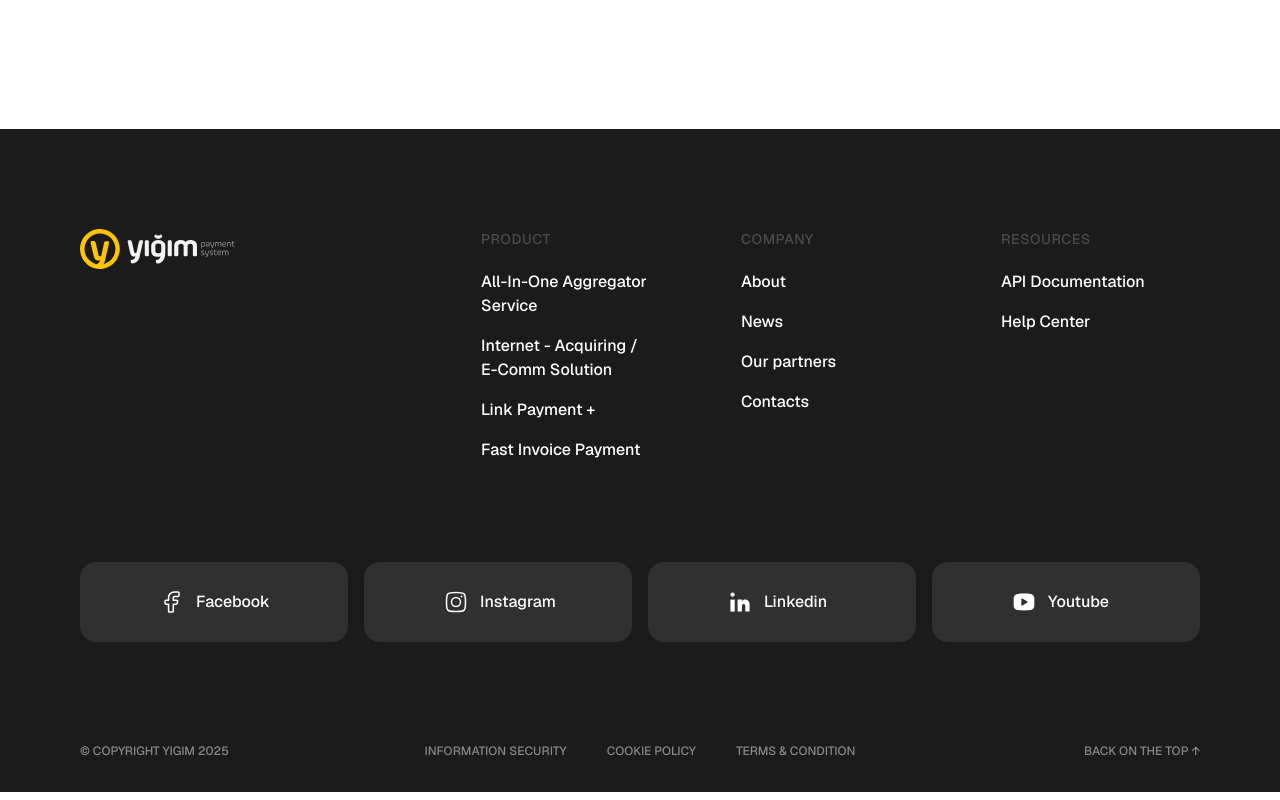
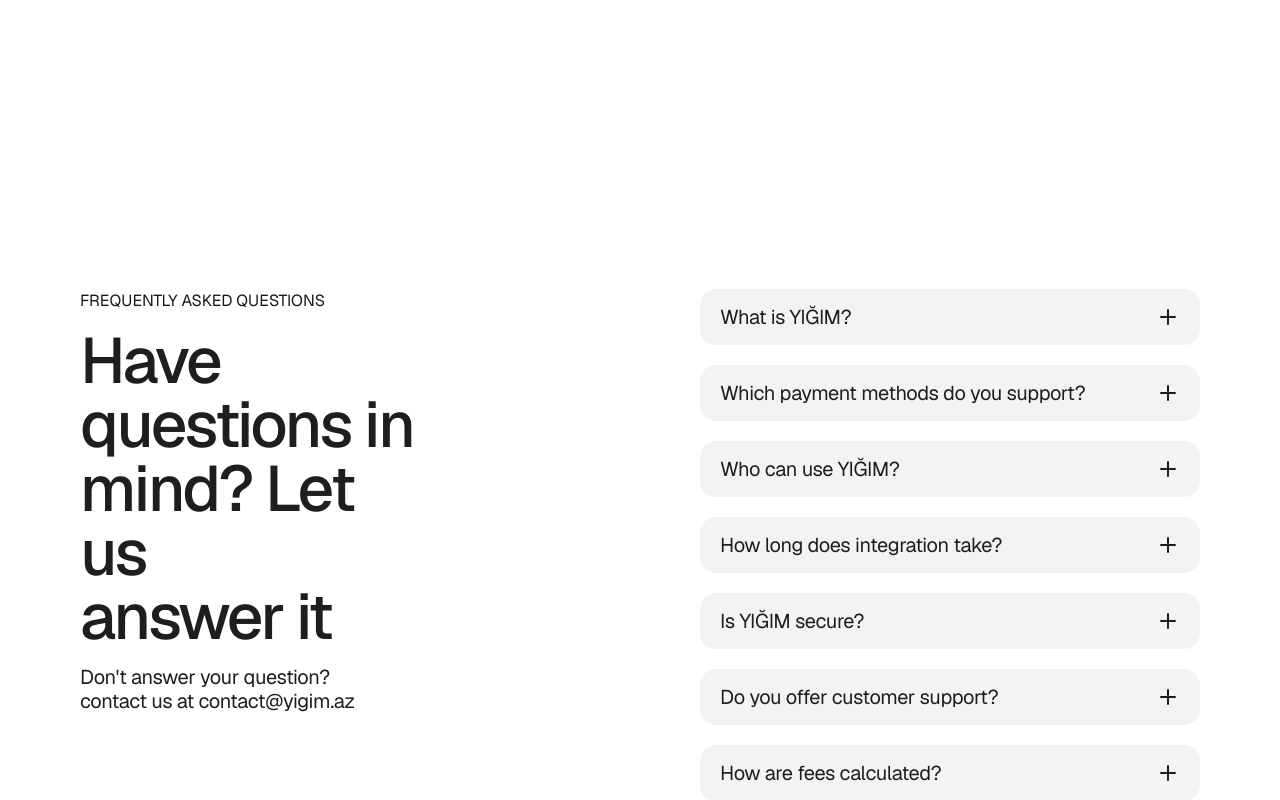
Before and after one commit to javadoffuad/yigim-app, a Next.js app: page / in a window 1280 px wide. Shown: the part 1980-2780 px from the top of the page. Built offline with nearby package versions, Linux system fonts and the light colour scheme.

Commit message:
chore(app): update faq, header

```diff
--- a/app/components/faq/faq.module.css
+++ b/app/components/faq/faq.module.css
@@ -1,3 +1,59 @@
+.faq-section {
+    background: #fff;
+    padding: 160px 0;
+    border-radius: 0 0 40px 40px;
+    width: 100%;
+    position: relative;
+    z-index: 1;
+}
+
+.faq-content {
+    display: flex;
+    justify-content: space-between;
+    gap: 100px;
+    max-width: 1120px;
+    margin: 0 auto;
+}
+
+.faq-left {
+    width: 342px;
+    display: flex;
+    flex-direction: column;
+    gap: 315px;
+}
+
+.faq-header {
+    display: flex;
+    flex-direction: column;
+    gap: 16px;
+}
+
+.faq-subtitle {
+    font-weight: 500;
+    font-size: 14px;
+    color: #888888;
+    letter-spacing: 0.56px;
+}
+
+.faq-title {
+    font-weight: 500;
+    font-size: 64px;
+    line-height: 64px;
+    letter-spacing: -2.56px;
+    color: #1e1e1e;
+}
+
+.faq-contact {
+    font-size: 20px;
+    line-height: 24px;
+    letter-spacing: -0.4px;
+    color: #1e1e1e;
+}
+
+.faq-contact .highlight {
+    color: #ffc404;
+}
+
 .faqList {
     width: 500px;
     display: flex;
--- a/app/components/faq/faq.tsx
+++ b/app/components/faq/faq.tsx
@@ -7,6 +7,18 @@
 
 export default function Faq({items}: {items: Faq[]}) {
     return (
+        <section className={styles["faq-section"]}>
+            <div className={styles["faq-content"]}>
+                <div className={styles["faq-left"]}>
+                    <div className={styles["faq-header"]}>
+                        <span className={styles["section-label"]}>FREQUENTLY ASKED QUESTIONS</span>
+                        <h2 className={styles["faq-title"]}>Have<br />questions in<br />mind? Let us<br />answer it</h2>
+                        <p className={styles["faq-contact"]}>
+                            Don't answer your question?<br />
+                            contact us at <span className={styles["contact-email"]}>contact@yigim.az</span>
+                        </p>
+                    </div>
+                </div>
                 <div className={styles.faqList}>
                     {items.map(item => (
                         <div className={styles.faqItem}>
@@ -22,5 +34,7 @@
                     </div>
                     ))}
                 </div>
+            </div>
+        </section>
     )
 }
--- a/app/components/footer/footer.module.css
+++ b/app/components/footer/footer.module.css
@@ -2,7 +2,8 @@
     display: flex;
     justify-content: center;
     background: #1b1b1b;
-    padding: 100px 0 32px 0;
+    padding: 140px 0 32px 0;
+    margin-top: -40px;
 }
 
 .footer-content {
--- a/app/layout.tsx
+++ b/app/layout.tsx
@@ -3,6 +3,8 @@
 import "./globals.css";
 import Header from './components/header';
 import Footer from "./components/footer/footer";
+import Faq from "./components/faq/faq";
+import { FAQ_LIST } from "./constants/faq.constants";
 
 const geistSans = Geist({
   variable: "--font-geist-sans",
@@ -31,6 +33,7 @@
       >
         <Header />
         {children}
+        <Faq items={FAQ_LIST} />
         <Footer />
       </body>
     </html>
```
Lines whose indentation alone changed are shown as unchanged.
